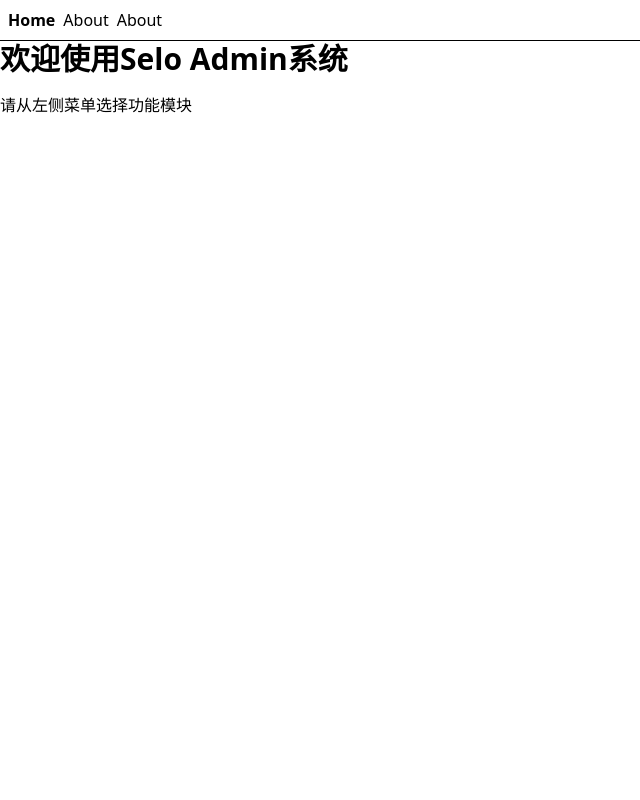
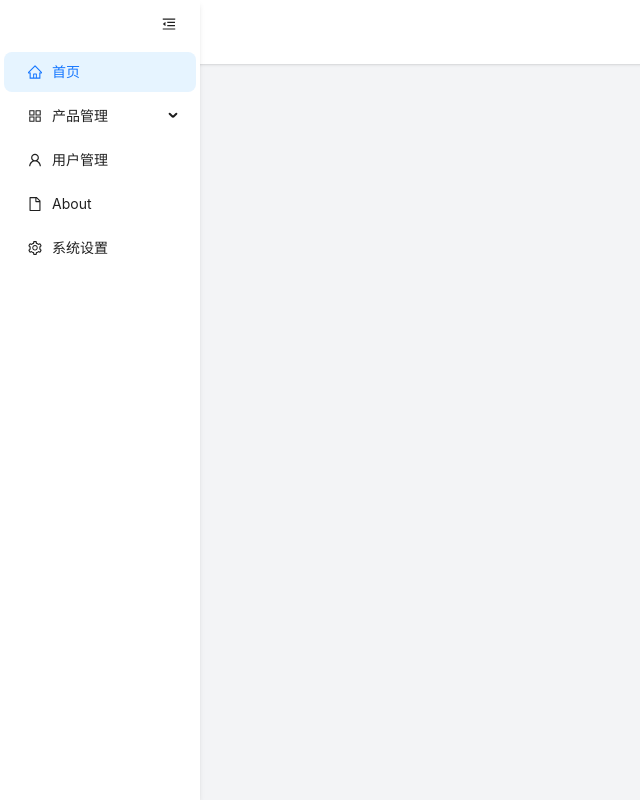
Before and after one commit to zhangxinGithub/selo-admin, a React (Vite) app: page / in a window 1280 px wide. Shown: the whole page, without its empty margins (0-640 px from the left). Built offline with nearby package versions, Linux system fonts and the light colour scheme.

Commit message:
添加用户路由和主布局组件；更新路由树以包含新路径

```diff
--- a/package.json
+++ b/package.json
@@ -14,13 +14,13 @@
   "dependencies": {
     "@ant-design/icons": "^5.6.1",
     "@tanstack/react-query": "^5.76.1",
-		"@tanstack/react-query-devtools": "^5.76.1",
     "@tanstack/react-router": "^1.120.5",
     "antd": "^5.25.2",
     "axios": "^1.9.0",
     "dayjs": "^1.11.13",
     "react": "^18.3.1",
     "react-dom": "^18.3.1",
+    "tailwindcss": "^4.1.7",
     "zustand": "^5.0.4"
   },
   "devDependencies": {
@@ -29,8 +29,8 @@
     "@rsbuild/plugin-react": "^1.1.1",
     "@tailwindcss/postcss": "^4.1.7",
     "@tanstack/react-router-devtools": "^1.120.6",
+    "@tanstack/react-query-devtools": "^5.76.1",
     "@tanstack/router-plugin": "^1.120.5",
-		"husky": "^8.0.0",
-		"tailwindcss": "^4.1.7"
+    "husky": "^8.0.0"
   }
 }
--- a/rsbuild.config.mjs
+++ b/rsbuild.config.mjs
@@ -1,6 +1,7 @@
 import { defineConfig } from '@rsbuild/core';
 import { pluginReact } from '@rsbuild/plugin-react';
 import { TanStackRouterRspack } from '@tanstack/router-plugin/rspack'
+import path from 'node:path';
 
 export default defineConfig({
   plugins: [pluginReact()],
@@ -11,4 +12,9 @@ export default defineConfig({
       ],
     },
   },
+  source: {
+    alias: {
+      '@': path.resolve(__dirname, './src'),
+    },
+  },
 });
--- /dev/null
+++ b/src/component/MainLayout.jsx
@@ -0,0 +1,33 @@
+import React, { useState, useEffect } from "react";
+import SideMenu from "./menu";
+
+const MainLayout = ({ children }) => {
+	const [collapsed, setCollapsed] = useState(false);
+
+	// Callback function for menu to communicate its collapsed state
+	const handleMenuCollapse = (isCollapsed) => {
+		setCollapsed(isCollapsed);
+	};
+
+	return (
+		<div className="flex h-screen bg-gray-100">
+			{/* Side Menu with collapse callback */}
+			<SideMenu onCollapse={handleMenuCollapse} />
+
+			{/* Main Content Area - dynamic margin based on menu state */}
+			<div
+				className={`flex-1 flex flex-col ml-[${collapsed ? "80px" : "200px"}] transition-all duration-300`}
+			>
+				{/* Header/Navbar could be added here */}
+				<header className="h-16 bg-white shadow-sm flex items-center px-6">
+					<h1 className="text-xl font-semibold text-gray-800">Selo Admin</h1>
+				</header>
+
+				{/* Main Content */}
+				<main className="flex-1 p-6 overflow-auto">{children}</main>
+			</div>
+		</div>
+	);
+};
+
+export default MainLayout;
--- /dev/null
+++ b/src/component/menu.jsx
@@ -0,0 +1,160 @@
+import React, { useState } from "react";
+import { Menu, Button } from "antd";
+import {
+	HomeOutlined,
+	AppstoreOutlined,
+	SettingOutlined,
+	UserOutlined,
+	FileOutlined,
+	MenuFoldOutlined,
+	MenuUnfoldOutlined,
+} from "@ant-design/icons";
+import { useNavigate, useRouter } from "@tanstack/react-router";
+
+// 菜单项配置
+const menuItems = [
+	{
+		key: "dashboard",
+		icon: <HomeOutlined />,
+		label: "首页",
+		path: "/dashboard",
+	},
+	{
+		key: "products",
+		icon: <AppstoreOutlined />,
+		label: "产品管理",
+		path: "/products",
+		children: [
+			{
+				key: "products-list",
+				label: "产品列表",
+				path: "/products/list",
+			},
+			{
+				key: "products-categories",
+				label: "产品分类",
+				path: "/products/categories",
+			},
+		],
+	},
+	{
+		key: "users",
+		icon: <UserOutlined />,
+		label: "用户管理",
+		path: "/users",
+	},
+	{
+		key: "about",
+		icon: <FileOutlined />,
+		label: "About",
+		path: "/about",
+	},
+	{
+		key: "settings",
+		icon: <SettingOutlined />,
+		label: "系统设置",
+		path: "/settings",
+	},
+];
+
+// 将菜单项配置转换为Ant Design的Menu组件所需格式
+const getMenuItems = (items) => {
+	return items.map((item) => {
+		if (item.children) {
+			return {
+				key: item.key,
+				icon: item.icon,
+				label: item.label,
+				children: getMenuItems(item.children),
+			};
+		}
+		return {
+			key: item.key,
+			icon: item.icon,
+			label: item.label,
+		};
+	});
+};
+
+const SideMenu = () => {
+	const navigate = useNavigate();
+	const router = useRouter();
+	const [collapsed, setCollapsed] = useState(false);
+
+	// 根据当前路径获取初始选中的菜单项
+	const getSelectedKey = () => {
+		const path = router.state.location.pathname;
+		const findKey = (items) => {
+			for (const item of items) {
+				if (item.path === path) {
+					return item.key;
+				}
+				if (item.children) {
+					const childKey = findKey(item.children);
+					if (childKey) return childKey;
+				}
+			}
+			return null;
+		};
+
+		return findKey(menuItems) || "dashboard";
+	};
+
+	const [selectedKey, setSelectedKey] = useState(getSelectedKey());
+
+	// 处理菜单项点击事件
+	const handleMenuClick = ({ key }) => {
+		setSelectedKey(key);
+
+		// 根据key找到对应的路径进行导航
+		const findPath = (items) => {
+			for (const item of items) {
+				if (item.key === key) {
+					return item.path;
+				}
+				if (item.children) {
+					const path = findPath(item.children);
+					if (path) return path;
+				}
+			}
+			return null;
+		};
+
+		const path = findPath(menuItems);
+		if (path) {
+			navigate({ to: path });
+		}
+	};
+
+	const toggleCollapsed = () => {
+		setCollapsed(!collapsed);
+	};
+
+	return (
+		<div
+			className={`fixed left-0 top-0 h-screen ${collapsed ? "w-[80px]" : "w-[200px]"} bg-white transition-all duration-300 flex flex-col overflow-hidden shadow-md`}
+		>
+			<div className="flex justify-end p-2">
+				<Button
+					type="text"
+					onClick={toggleCollapsed}
+					className="flex items-center justify-center"
+				>
+					{collapsed ? <MenuUnfoldOutlined /> : <MenuFoldOutlined />}
+				</Button>
+			</div>
+			<div className="flex-1 overflow-auto">
+				<Menu
+					mode="inline"
+					selectedKeys={[selectedKey]}
+					onClick={handleMenuClick}
+					items={getMenuItems(menuItems)}
+					inlineCollapsed={collapsed}
+					style={{ borderRight: 0 }}
+				/>
+			</div>
+		</div>
+	);
+};
+
+export default SideMenu;
--- a/src/routeTree.gen.ts
+++ b/src/routeTree.gen.ts
@@ -14,6 +14,7 @@ import { Route as rootRoute } from './routes/__root'
 import { Route as QueryImport } from './routes/query'
 import { Route as AboutImport } from './routes/about'
 import { Route as IndexImport } from './routes/index'
+import { Route as UsersIndexImport } from './routes/users/index'
 
 // Create/Update Routes
 
@@ -32,6 +33,12 @@ const AboutRoute = AboutImport.update({
 const IndexRoute = IndexImport.update({
   id: '/',
   path: '/',
+  getParentRoute: () => rootRoute,
+} as any)
+
+const UsersIndexRoute = UsersIndexImport.update({
+  id: '/users/',
+  path: '/users/',
   getParentRoute: () => rootRoute,
 } as any)
 
@@ -60,6 +67,13 @@ declare module '@tanstack/react-router' {
       preLoaderRoute: typeof QueryImport
       parentRoute: typeof rootRoute
     }
+    '/users/': {
+      id: '/users/'
+      path: '/users'
+      fullPath: '/users'
+      preLoaderRoute: typeof UsersIndexImport
+      parentRoute: typeof rootRoute
+    }
   }
 }
 
@@ -69,12 +83,14 @@ export interface FileRoutesByFullPath {
   '/': typeof IndexRoute
   '/about': typeof AboutRoute
   '/query': typeof QueryRoute
+  '/users': typeof UsersIndexRoute
 }
 
 export interface FileRoutesByTo {
   '/': typeof IndexRoute
   '/about': typeof AboutRoute
   '/query': typeof QueryRoute
+  '/users': typeof UsersIndexRoute
 }
 
 export interface FileRoutesById {
@@ -82,14 +98,15 @@ export interface FileRoutesById {
   '/': typeof IndexRoute
   '/about': typeof AboutRoute
   '/query': typeof QueryRoute
+  '/users/': typeof UsersIndexRoute
 }
 
 export interface FileRouteTypes {
   fileRoutesByFullPath: FileRoutesByFullPath
-  fullPaths: '/' | '/about' | '/query'
+  fullPaths: '/' | '/about' | '/query' | '/users'
   fileRoutesByTo: FileRoutesByTo
-  to: '/' | '/about' | '/query'
-  id: '__root__' | '/' | '/about' | '/query'
+  to: '/' | '/about' | '/query' | '/users'
+  id: '__root__' | '/' | '/about' | '/query' | '/users/'
   fileRoutesById: FileRoutesById
 }
 
@@ -97,12 +114,14 @@ export interface RootRouteChildren {
   IndexRoute: typeof IndexRoute
   AboutRoute: typeof AboutRoute
   QueryRoute: typeof QueryRoute
+  UsersIndexRoute: typeof UsersIndexRoute
 }
 
 const rootRouteChildren: RootRouteChildren = {
   IndexRoute: IndexRoute,
   AboutRoute: AboutRoute,
   QueryRoute: QueryRoute,
+  UsersIndexRoute: UsersIndexRoute,
 }
 
 export const routeTree = rootRoute
@@ -117,7 +136,8 @@ export const routeTree = rootRoute
       "children": [
         "/",
         "/about",
-        "/query"
+        "/query",
+        "/users/"
       ]
     },
     "/": {
@@ -128,6 +148,9 @@ export const routeTree = rootRoute
     },
     "/query": {
       "filePath": "query.jsx"
+    },
+    "/users/": {
+      "filePath": "users/index.jsx"
     }
   }
 }
--- a/src/routes/__root.jsx
+++ b/src/routes/__root.jsx
@@ -1,23 +1,35 @@
 import { createRootRoute, Link, Outlet } from "@tanstack/react-router";
 import { TanStackRouterDevtools } from "@tanstack/react-router-devtools";
+import MainLayout from "@/component/MainLayout";
+
 console.log("Root route loaded");
 export const Route = createRootRoute({
-	component: () => (
-		<>
-			<div className="p-2 flex gap-2">
-				<Link to="/" className="[&.active]:font-bold">
-					Home
-				</Link>{" "}
-				<Link to="/about" className="[&.active]:font-bold">
-					About
-				</Link>{" "}
-				<Link to="/query" className="[&.active]:font-bold">
-					About
-				</Link>
-			</div>
-			<hr />
-			<Outlet />
-			<TanStackRouterDevtools />
-		</>
-	),
+	component: () => {
+		// 获取当前路径
+		const pathname = window.location.pathname;
+
+		// 定义不需要菜单的路径列表
+		const noMenuPaths = ["/login", "/404"];
+
+		// 检查当前路径是否应该没有菜单
+		const shouldHaveNoMenu = noMenuPaths.some(
+			(path) => pathname === path || pathname.startsWith(`${path}/`),
+		);
+
+		// 根据路径选择布局
+		return (
+			<>
+				{shouldHaveNoMenu ? (
+					<EmptyLayout>
+						<Outlet />
+					</EmptyLayout>
+				) : (
+					<MainLayout>
+						<Outlet />
+					</MainLayout>
+				)}
+				<TanStackRouterDevtools />
+			</>
+		);
+	},
 });
--- a/src/routes/about.jsx
+++ b/src/routes/about.jsx
@@ -1,9 +1,9 @@
 import { createFileRoute } from "@tanstack/react-router";
 
 export const Route = createFileRoute("/about")({
-  component: About,
+	component: About,
 });
 
 function About() {
-  return <div className="p-2">Hello from About!</div>;
+	return <div>Hello from About!</div>;
 }
--- a/src/routes/index.jsx
+++ b/src/routes/index.jsx
@@ -1,14 +1,9 @@
-import { createFileRoute } from "@tanstack/react-router";
+import { createFileRoute, Outlet } from "@tanstack/react-router";
 
 export const Route = createFileRoute("/")({
 	component: Index,
 });
 
 function Index() {
-	return (
-		<div>
-			<h1 className="text-3xl font-bold mb-4">欢迎使用Selo Admin系统</h1>
-			<p>请从左侧菜单选择功能模块</p>
-		</div>
-	);
+	return <>123</>;
 }
--- /dev/null
+++ b/src/routes/users/index.jsx
@@ -0,0 +1,9 @@
+import { createFileRoute } from '@tanstack/react-router'
+
+export const Route = createFileRoute('/users/')({
+  component: RouteComponent,
+})
+
+function RouteComponent() {
+  return <div>Hello "/users/"!</div>
+}
```
Also changed, not shown: 1 other file (tests, documents, lock files or other folders). Lines whose indentation alone changed are shown as unchanged.
